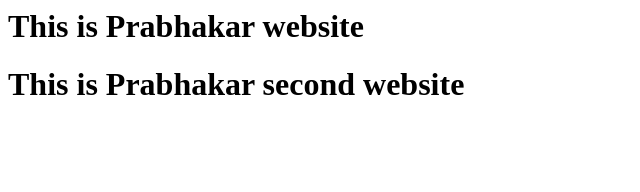
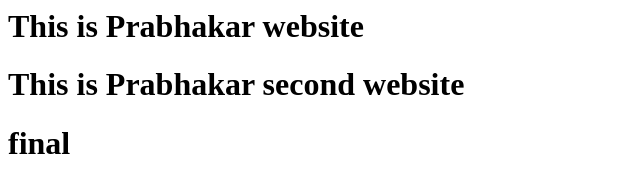
Before and after one commit to prabhujc/webapp, a plain HTML site: page index.html in a window 1280 px wide. Shown: the whole page, without its empty margins (0-640 px from the left). Drawn offline with Linux system fonts and the light colour scheme.

Commit message:
dev branch

```diff
--- a/index.html
+++ b/index.html
@@ -4,3 +4,6 @@
 <h1>
       This is Prabhakar second website
 </h1>
+<h1>
+      final
+</h1>
```
